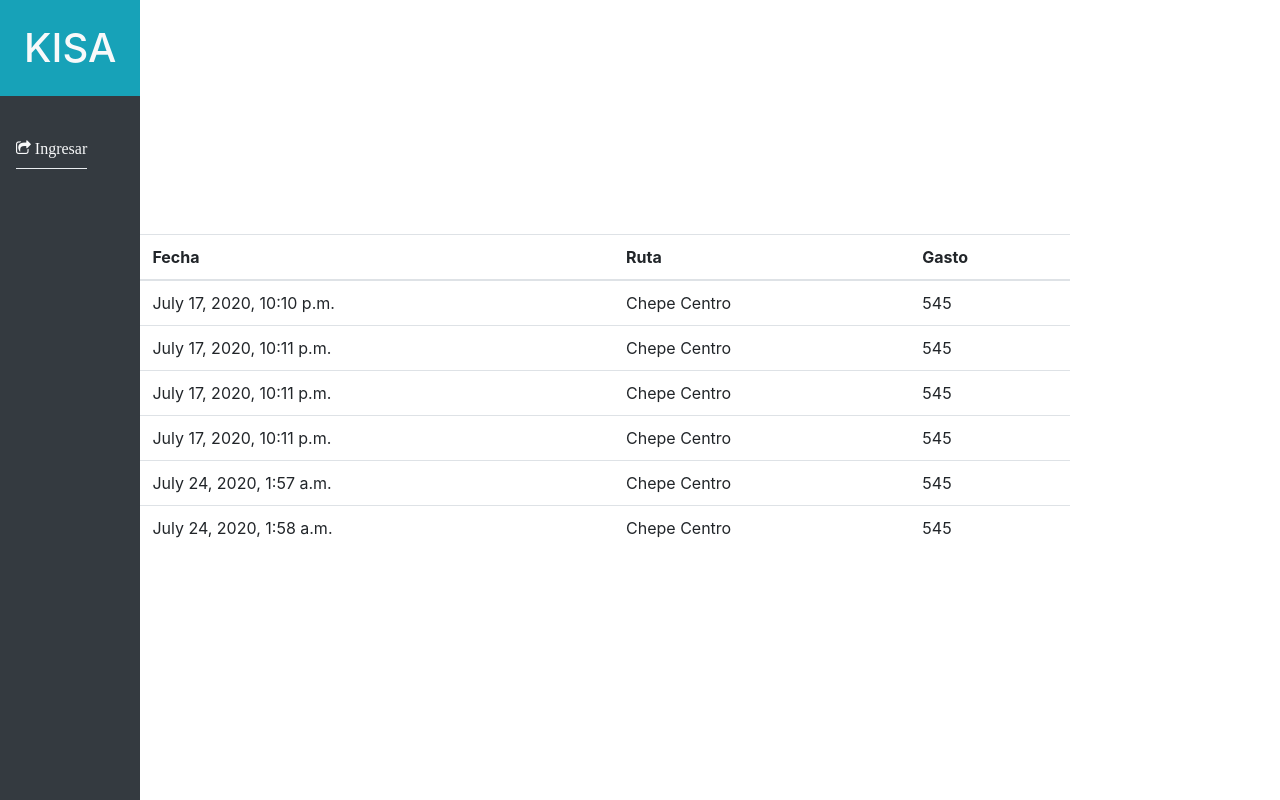
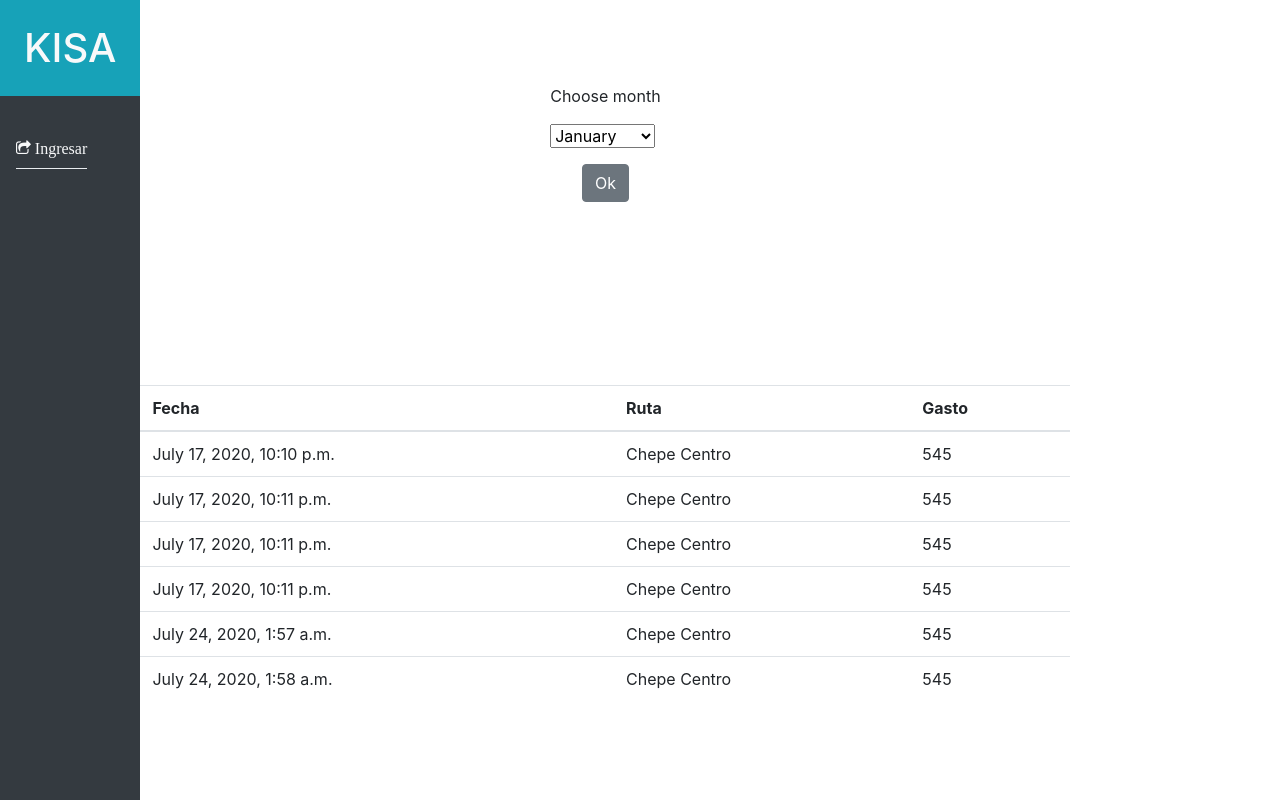
Before and after one commit to FaNnT0m/KISA, a Django app: template templates/main/client_reports.html in a window 1280 px wide. Run offline with Django 3.2, Linux system fonts and the light colour scheme; the template is opened without the code that fills it: values that come from a table or form of the project are taken from there, others are empty; data comes from the database, SQL or seed files in the repository; both versions use the stored data as it was after the commit; parts of the project's set-up code (start-up, migrations or seed data) failed here and were passed over; some libraries are stand-ins or nearby versions.

Commit message:
Month filter added

```diff
--- a/apps/main/views.py
+++ b/apps/main/views.py
@@ -63,8 +63,10 @@ def digital_wallet(request):
 @group_required(CLIENT_GROUP_NAME)
 def client_reports(request):
     client = request.user.client
-    #TODO: filtrar por mes
-    tickets = BusRouteTicket.objects.all().filter(client_id=client.id, payment_successful=True)
+    tickets = ""
+    if request.method == 'POST':
+        month =request.POST['months']
+        tickets = BusRouteTicket.objects.all().filter(client_id=client.id, payment_successful=True).filter(created_date__month=month)
 
     context = {
         'client': client,
--- a/templates/main/client_reports.html
+++ b/templates/main/client_reports.html
@@ -1,5 +1,28 @@
 {% extends "./base.html" %} {% block content %}
 
+<form method="post" class="d-block">
+    {% csrf_token %}
+    <div class="d-block pb-3">
+        Choose month
+    </div>
+    <select name="months">
+        <option value="1">January</option>
+        <option value="2">February</option>
+        <option value="3">March</option>
+        <option value="4">April</option>
+        <option value="5">May</option>
+        <option value="6">June</option>
+        <option value="7">July</option>
+        <option value="8">August</option>
+        <option value="9">September</option>
+        <option value="10">October</option>
+        <option value="11">November</option>
+        <option value="12">December</option>
+    </select>
+    <div class="row justify-content-center align-self-center pt-3">
+        <button type="submit" class="btn btn-secondary d-block">Ok</button>
+    </div>
+</form>
 <table class="table">
     <thead>
         <tr>
@@ -8,7 +31,7 @@
             <th scope="col">Gasto</th>
         </tr>
     </thead>
-    {% comment %} TODO: Filtrar por mes {% endcomment %}
+
     <tbody>
         {% for ticket in tickets %}
         <tr>
```
Also changed, not shown: db.sqlite3.
